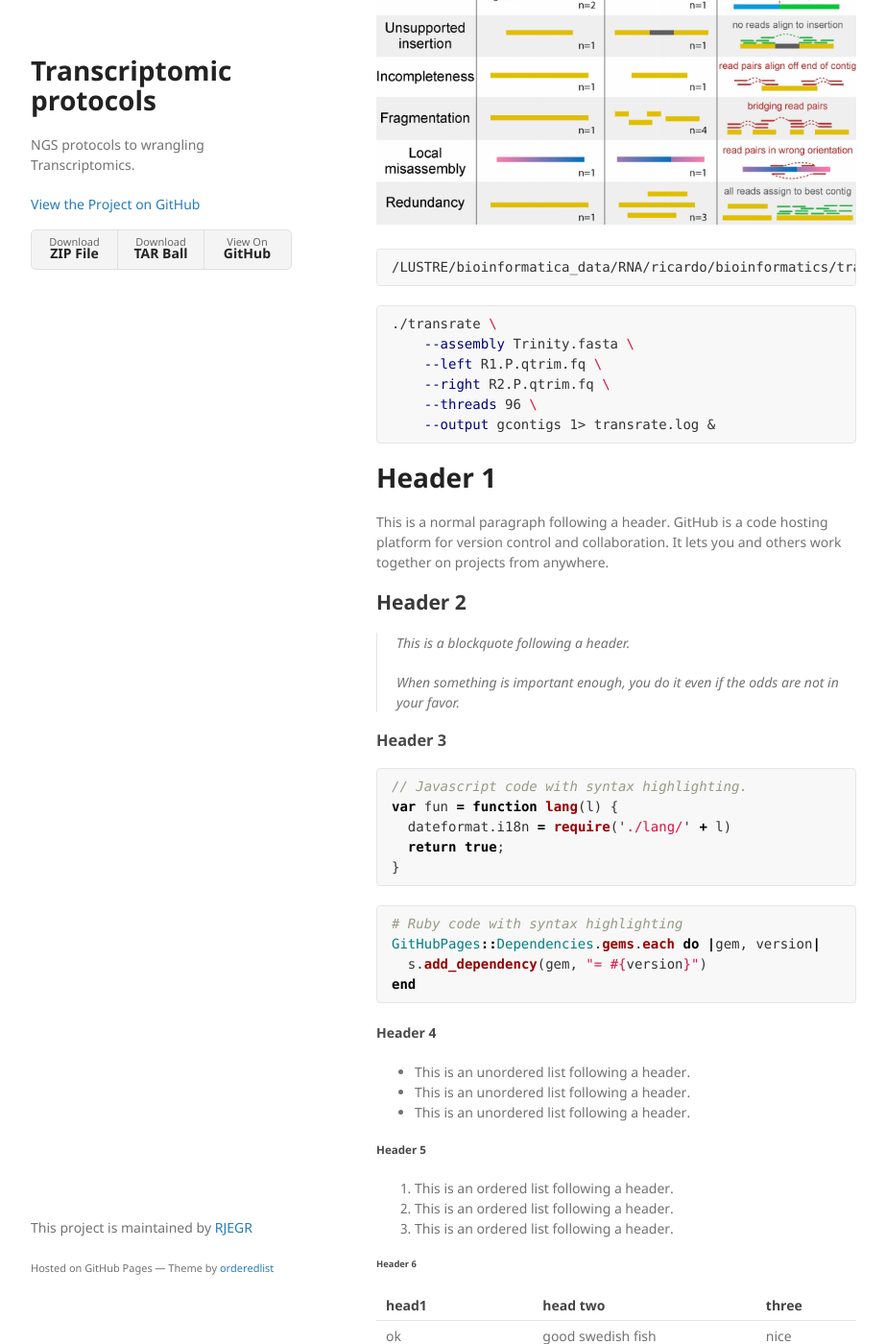
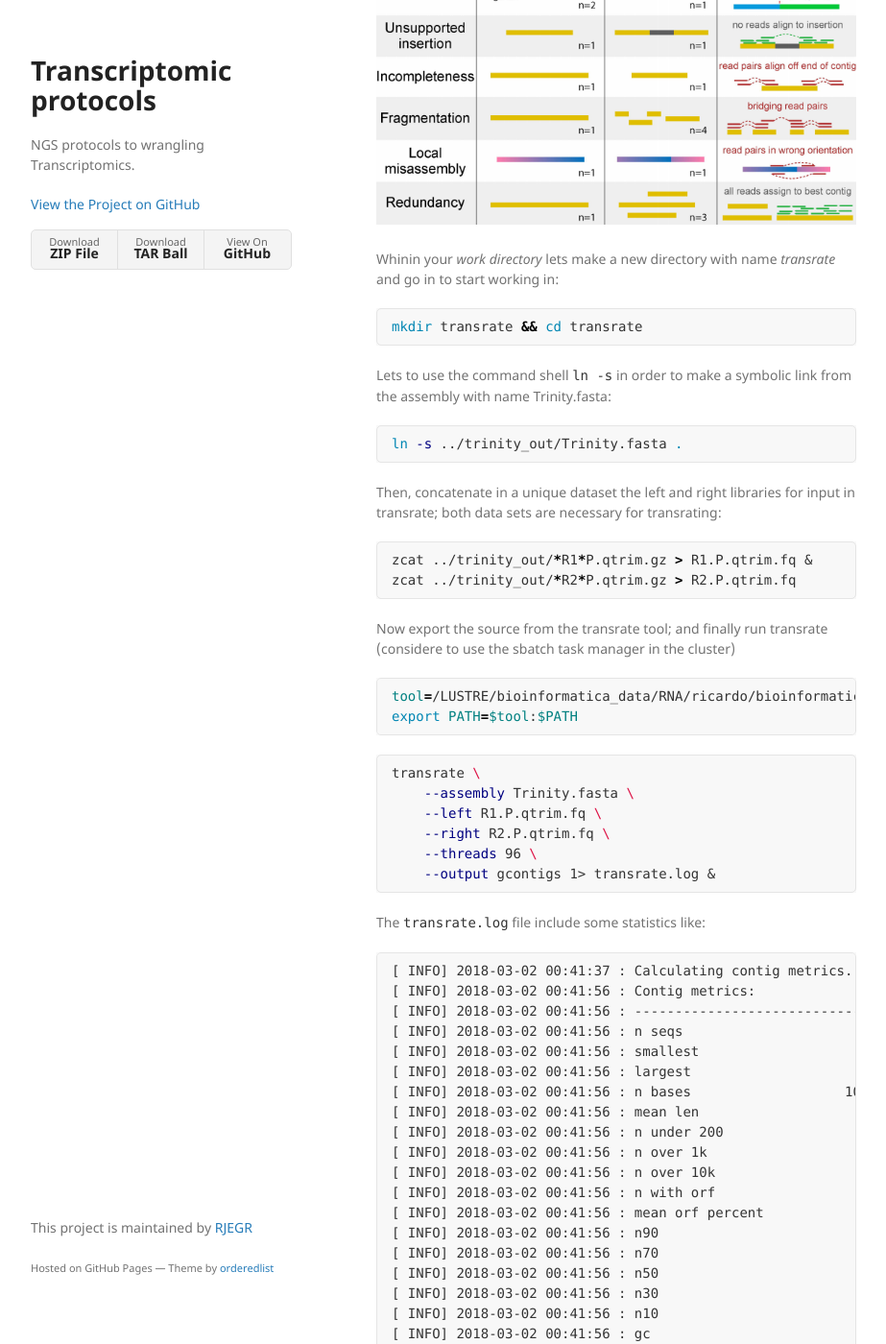
Before and after one commit to RJEGR/Transcriptomics, a Jekyll site: the page built from markdown/transrate.md, in a window 1280 px wide and 1400 px high, scrolled down 723 px. Shown: the whole window at 96% size, without its empty margins (178-1101 px from the left). Built offline with Jekyll 4.4.1, drawn with Linux system fonts in a browser that asks for light colours; some of the changed text lies outside the part shown.

Commit message:
current changes

````diff
--- a/markdown/transrate.md
+++ b/markdown/transrate.md
@@ -17,12 +17,34 @@ Error type:
 
 ![](../figures/transrate.png)
 
+Whinin your _work directory_ lets make a new directory with name _transrate_ and go in to start working in:
+
+```shell
+mkdir transrate && cd transrate
 ```
-/LUSTRE/bioinformatica_data/RNA/ricardo/bioinformatics/transrate-1.0.3-linux-x86_64/transrate
+
+Lets to use the command shell `ln -s` in order to make a symbolic link from the assembly with name Trinity.fasta:
+
+```shell
+ln -s ../trinity_out/Trinity.fasta .
+```
+
+Then, concatenate in a unique dataset the left and right libraries for input in transrate; both data sets are necessary for transrating:
+
+```shell
+zcat ../trinity_out/*R1*P.qtrim.gz > R1.P.qtrim.fq &
+zcat ../trinity_out/*R2*P.qtrim.gz > R2.P.qtrim.fq
+```
+
+Now export the source from the transrate tool; and finally run transrate (considere to use the sbatch task manager in the cluster)
+
+```shell
+tool=/LUSTRE/bioinformatica_data/RNA/ricardo/bioinformatics/transrate-1.0.3-linux-x86_64/
+export PATH=$tool:$PATH
 ```
 
 ```shell
-./transrate \
+transrate \
     --assembly Trinity.fasta \
     --left R1.P.qtrim.fq \
     --right R2.P.qtrim.fq \
@@ -30,44 +52,78 @@ Error type:
     --output gcontigs 1> transrate.log &
 ```
 
-# [](#header-1)Header 1
+The `transrate.log` file include some statistics like:
 
-This is a normal paragraph following a header. GitHub is a code hosting platform for version control and collaboration. It lets you and others work together on projects from anywhere.
+```
+[ INFO] 2018-03-02 00:41:37 : Calculating contig metrics...
+[ INFO] 2018-03-02 00:41:56 : Contig metrics:
+[ INFO] 2018-03-02 00:41:56 : -----------------------------------
+[ INFO] 2018-03-02 00:41:56 : n seqs                       147454
+[ INFO] 2018-03-02 00:41:56 : smallest                        201
+[ INFO] 2018-03-02 00:41:56 : largest                       10795
+[ INFO] 2018-03-02 00:41:56 : n bases                   108715008
+[ INFO] 2018-03-02 00:41:56 : mean len                     737.28
+[ INFO] 2018-03-02 00:41:56 : n under 200                       0
+[ INFO] 2018-03-02 00:41:56 : n over 1k                     33509
+[ INFO] 2018-03-02 00:41:56 : n over 10k                        1
+[ INFO] 2018-03-02 00:41:56 : n with orf                    40996
+[ INFO] 2018-03-02 00:41:56 : mean orf percent              58.76
+[ INFO] 2018-03-02 00:41:56 : n90                             308
+[ INFO] 2018-03-02 00:41:56 : n70                             640
+[ INFO] 2018-03-02 00:41:56 : n50                            1121
+[ INFO] 2018-03-02 00:41:56 : n30                            1754
+[ INFO] 2018-03-02 00:41:56 : n10                            2818
+[ INFO] 2018-03-02 00:41:56 : gc                             0.39
+[ INFO] 2018-03-02 00:41:56 : bases n                           0
+[ INFO] 2018-03-02 00:41:56 : proportion n                    0.0
+[ INFO] 2018-03-02 00:41:56 : Contig metrics done in 19 seconds
+[ INFO] 2018-03-02 00:41:56 : Calculating read diagnostics...
+[ INFO] 2018-03-02 01:00:20 : Read mapping metrics:
+[ INFO] 2018-03-02 01:00:20 : -----------------------------------
+[ INFO] 2018-03-02 01:00:20 : fragments                  51394897
+[ INFO] 2018-03-02 01:00:20 : fragments mapped           19860500
+[ INFO] 2018-03-02 01:00:20 : p fragments mapped             0.39
+[ INFO] 2018-03-02 01:00:20 : good mappings              17246823
+[ INFO] 2018-03-02 01:00:20 : p good mapping                 0.34
+[ INFO] 2018-03-02 01:00:20 : bad mappings                2613677
+[ INFO] 2018-03-02 01:00:20 : potential bridges                 0
+[ INFO] 2018-03-02 01:00:20 : bases uncovered            68043780
+[ INFO] 2018-03-02 01:00:20 : p bases uncovered              0.63
+[ INFO] 2018-03-02 01:00:20 : contigs uncovbase            124374
+[ INFO] 2018-03-02 01:00:20 : p contigs uncovbase            0.84
+[ INFO] 2018-03-02 01:00:20 : contigs uncovered            147454
+[ INFO] 2018-03-02 01:00:20 : p contigs uncovered             1.0
+[ INFO] 2018-03-02 01:00:20 : contigs lowcovered           147454
+[ INFO] 2018-03-02 01:00:20 : p contigs lowcovered            1.0
+[ INFO] 2018-03-02 01:00:20 : contigs segmented             15457
+[ INFO] 2018-03-02 01:00:20 : p contigs segmented             0.1
+[ INFO] 2018-03-02 01:00:20 : Read metrics done in 1103 seconds
+[ INFO] 2018-03-02 01:00:20 : No reference provided, skipping comparative diagnostics
+[ INFO] 2018-03-02 01:00:40 : TRANSRATE ASSEMBLY SCORE     0.0297
+[ INFO] 2018-03-02 01:00:40 : -----------------------------------
+[ INFO] 2018-03-02 01:00:40 : TRANSRATE OPTIMAL SCORE       0.123
+[ INFO] 2018-03-02 01:00:40 : TRANSRATE OPTIMAL CUTOFF     0.2353
+[ INFO] 2018-03-02 01:00:41 : good contigs                  65516
+[ INFO] 2018-03-02 01:00:41 : p good contigs                 0.44
+[ INFO] 2018-03-02 01:00:41 : Writing contig metrics for each contig to /LUSTRE/bioinformatica_data/genomica_funcional/rgomez/oyster-rawdata/gonada_all_sex_vs_hc/transrate/gcontigs/Trinity/contigs.csv
+[ INFO] 2018-03-02 01:01:02 : Writing analysis results to assemblies.csv
 
-## [](#header-2)Header 2
+```
+The optimal cutoff from 0.2352 were calculated with transrate and used to keep good contigs assembled (from the total contigs 44% were considere as good).  Try comparing results with the [previous Assembly quality statistics](denovo-Assembly) which came from the same set of libraries. Are there some difference ?
 
-> This is a blockquote following a header.
->
-> When something is important enough, you do it even if the odds are not in your favor.
+lets start into R
 
-### [](#header-3)Header 3
+```R
+contigs <- read.csv(".gcontigs/Trinity/contigs.csv", header=T)
 
-```js
-// Javascript code with syntax highlighting.
-var fun = function lang(l) {
-  dateformat.i18n = require('./lang/' + l)
-  return true;
-}
+contigs['group'] <- NA
+contigs[which(contigs['score'] ==  0.0297),'group'] <- 'Assembly Score'
+contigs[which(contigs['score'] <=  0.123),'group'] <- 'Optimal Score'
+contigs[which(contigs['score'] <=0.2353),'group'] <- 'Optimal Cutoff'
+
+table(contigs$group)
 ```
 
-```ruby
-# Ruby code with syntax highlighting
-GitHubPages::Dependencies.gems.each do |gem, version|
-  s.add_dependency(gem, "= #{version}")
-end
-```
-
-#### [](#header-4)Header 4
-
-*   This is an unordered list following a header.
-*   This is an unordered list following a header.
-*   This is an unordered list following a header.
-
-##### [](#header-5)Header 5
-
-1.  This is an ordered list following a header.
-2.  This is an ordered list following a header.
-3.  This is an ordered list following a header.
 
 ###### [](#header-6)Header 6
 
````
Also changed, not shown: index.md (+4 -3 lines), markdown/denovo-Assembly.md (+3 -0 lines), README.md, jekyll-theme-minimal.gemspec (added), 7 other files.
